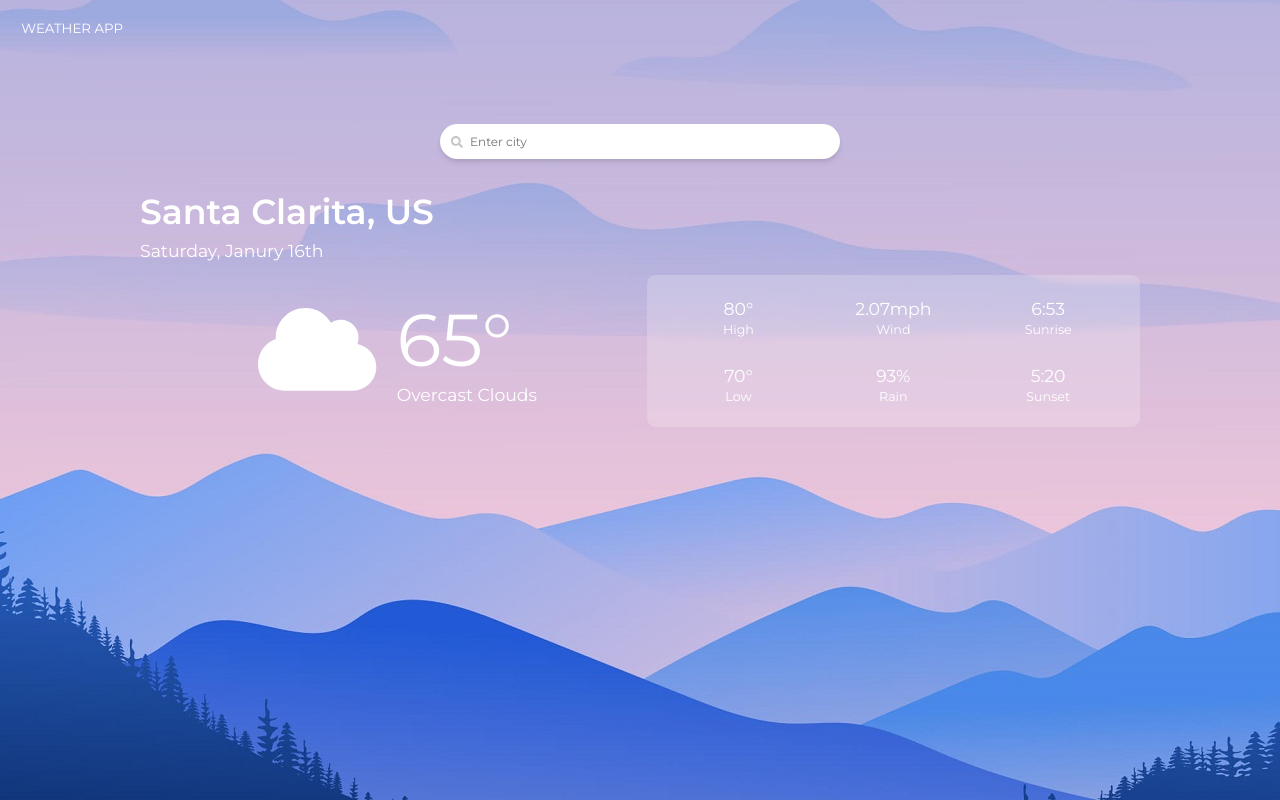
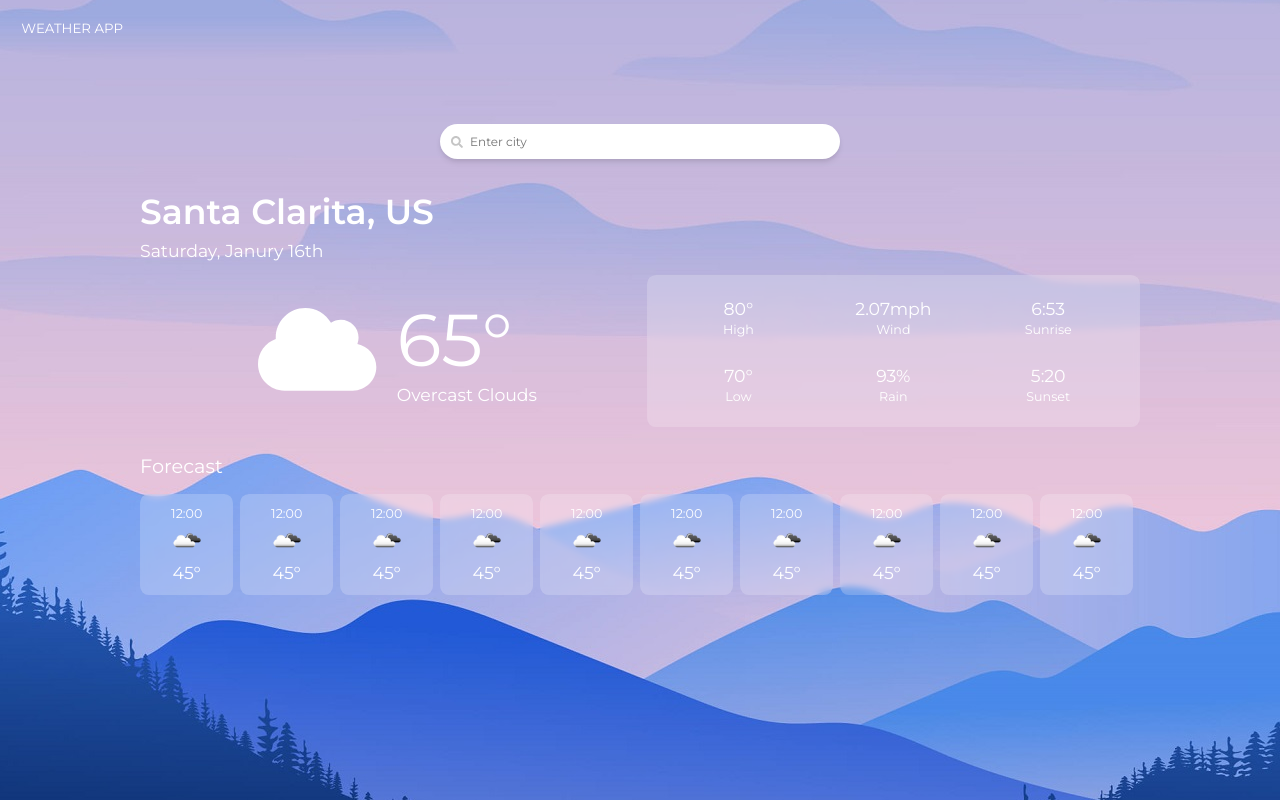
Before and after one commit to oscarsaca/weather-app, a React (Create React App) app: page / in a window 1280 px wide. Built offline with nearby package versions, Linux system fonts and the light colour scheme.

Commit message:
Completed styles for weather forecast component.

```diff
--- a/src/App.css
+++ b/src/App.css
@@ -309,3 +309,90 @@ input {
 .weather-results li span {
     font-size: 1.056em;
 }
+
+/* Weather Forecast */
+.weather-forecast {
+    position: relative;
+    width: 100%;
+    max-width: 83.333em;
+    margin-left: auto;
+    margin-right: auto;
+    margin-top: 2.222em;
+}
+
+.weather-forecast > strong {
+    font-size: 1.611em;
+    font-weight: 400;
+}
+
+.weather-forecast strong + ul {
+    margin-top: 1.333em;
+}
+
+.weather-forecast ul {
+    display: flex;
+    overflow: auto;
+    padding-bottom: 1.111em;
+}
+
+.weather-forecast ul::-webkit-scrollbar {
+    width: 0.667em;
+    height: 0.667em;
+    background: var(--blue);
+    border-radius: 0.667em;
+}
+
+.weather-forecast ul::-webkit-scrollbar-track {
+    background: none;
+}
+
+.weather-forecast ul::-webkit-scrollbar-thumb {
+    border: solid 0.111em transparent;
+    background-clip: padding-box;
+    border-radius: 0.667em;
+    background-color: var(--white);
+}
+
+.weather-forecast ul::-webkit-scrollbar-button {
+    width: 0;
+    height: 0;
+    display: none;
+}
+
+.weather-forecast ul::-webkit-scrollbar-corner {
+    background-color: transparent;
+}
+
+.weather-forecast li {
+    flex: 0 0 auto;
+    padding: 1em 0.444em;
+    width: 7.778em;
+}
+
+.weather-forecast li > * {
+    display: block;
+}
+
+.weather-forecast li > * + * {
+    margin-top: 0.25rem;
+}
+
+.weather-forecast li + li {
+    margin-left: 0.556em;
+}
+
+.weather-forecast li span {
+    font-size: 1.056em;
+}
+
+.weather-forecast li img {
+    margin-left: auto;
+    margin-right: auto;
+    width: 2.778em;
+    aspect-ratio: 1 / 1;
+}
+
+.weather-forecast li strong {
+    font-size: 1.444em;
+    font-weight: 400;
+}
--- /dev/null
+++ b/src/components/weather-forecast/weather-forecast-list.js
@@ -0,0 +1,131 @@
+import React from 'react';
+import forecastPlaceholder from '../../images/forecast-placeholder.png'
+
+const WeatherForecastList = () => {
+    return (
+        <ul>
+            <li className='frosted-bg tac'>
+                <span>12:00</span>
+                <img src={forecastPlaceholder} alt=''/>
+                <strong>45°</strong>
+            </li>
+            <li className='frosted-bg tac'>
+                <span>12:00</span>
+                <img src={forecastPlaceholder} alt=''/>
+                <strong>45°</strong>
+            </li>
+            <li className='frosted-bg tac'>
+                <span>12:00</span>
+                <img src={forecastPlaceholder} alt=''/>
+                <strong>45°</strong>
+            </li>
+            <li className='frosted-bg tac'>
+                <span>12:00</span>
+                <img src={forecastPlaceholder} alt=''/>
+                <strong>45°</strong>
+            </li>
+            <li className='frosted-bg tac'>
+                <span>12:00</span>
+                <img src={forecastPlaceholder} alt=''/>
+                <strong>45°</strong>
+            </li>
+            <li className='frosted-bg tac'>
+                <span>12:00</span>
+                <img src={forecastPlaceholder} alt=''/>
+                <strong>45°</strong>
+            </li>
+            <li className='frosted-bg tac'>
+                <span>12:00</span>
+                <img src={forecastPlaceholder} alt=''/>
+                <strong>45°</strong>
+            </li>
+            <li className='frosted-bg tac'>
+                <span>12:00</span>
+                <img src={forecastPlaceholder} alt=''/>
+                <strong>45°</strong>
+            </li>
+            <li className='frosted-bg tac'>
+                <span>12:00</span>
+                <img src={forecastPlaceholder} alt=''/>
+                <strong>45°</strong>
+            </li>
+            <li className='frosted-bg tac'>
+                <span>12:00</span>
+                <img src={forecastPlaceholder} alt=''/>
+                <strong>45°</strong>
+            </li>
+            <li className='frosted-bg tac'>
+                <span>12:00</span>
+                <img src={forecastPlaceholder} alt=''/>
+                <strong>45°</strong>
+            </li>
+            <li className='frosted-bg tac'>
+                <span>12:00</span>
+                <img src={forecastPlaceholder} alt=''/>
+                <strong>45°</strong>
+            </li>
+            <li className='frosted-bg tac'>
+                <span>12:00</span>
+                <img src={forecastPlaceholder} alt=''/>
+                <strong>45°</strong>
+            </li>
+            <li className='frosted-bg tac'>
+                <span>12:00</span>
+                <img src={forecastPlaceholder} alt=''/>
+                <strong>45°</strong>
+            </li>
+            <li className='frosted-bg tac'>
+                <span>12:00</span>
+                <img src={forecastPlaceholder} alt=''/>
+                <strong>45°</strong>
+            </li>
+            <li className='frosted-bg tac'>
+                <span>12:00</span>
+                <img src={forecastPlaceholder} alt=''/>
+                <strong>45°</strong>
+            </li>
+            <li className='frosted-bg tac'>
+                <span>12:00</span>
+                <img src={forecastPlaceholder} alt=''/>
+                <strong>45°</strong>
+            </li>
+            <li className='frosted-bg tac'>
+                <span>12:00</span>
+                <img src={forecastPlaceholder} alt=''/>
+                <strong>45°</strong>
+            </li>
+            <li className='frosted-bg tac'>
+                <span>12:00</span>
+                <img src={forecastPlaceholder} alt=''/>
+                <strong>45°</strong>
+            </li>
+            <li className='frosted-bg tac'>
+                <span>12:00</span>
+                <img src={forecastPlaceholder} alt=''/>
+                <strong>45°</strong>
+            </li>
+            <li className='frosted-bg tac'>
+                <span>12:00</span>
+                <img src={forecastPlaceholder} alt=''/>
+                <strong>45°</strong>
+            </li>
+            <li className='frosted-bg tac'>
+                <span>12:00</span>
+                <img src={forecastPlaceholder} alt=''/>
+                <strong>45°</strong>
+            </li>
+            <li className='frosted-bg tac'>
+                <span>12:00</span>
+                <img src={forecastPlaceholder} alt=''/>
+                <strong>45°</strong>
+            </li>
+            <li className='frosted-bg tac'>
+                <span>12:00</span>
+                <img src={forecastPlaceholder} alt=''/>
+                <strong>45°</strong>
+            </li>
+        </ul>
+    );
+}
+
+export default WeatherForecastList;
--- /dev/null
+++ b/src/components/weather-forecast/weather-forecast.js
@@ -0,0 +1,13 @@
+import React from 'react';
+import WeatherForecastList from './weather-forecast-list';
+
+const WeatherForecast = ({ forecastTitle }) => {
+    return (
+        <div className='weather-forecast'>
+            <strong>{forecastTitle}</strong>
+            <WeatherForecastList />
+        </div>
+    );
+}
+
+export default WeatherForecast;
--- a/src/components/weather-info/weather-info-container.js
+++ b/src/components/weather-info/weather-info-container.js
@@ -1,6 +1,7 @@
 import WeatherInfoHeader from './weather-info-header';
 import WeatherInfoNow from './weather-info-now';
 import WeatherInfoResults from './weather-info-results';
+import WeatherForecast from '../weather-forecast/weather-forecast';
 
 function WeatherInfoContainer() {
     return (
@@ -14,6 +15,7 @@ function WeatherInfoContainer() {
                 />
             <WeatherInfoNow/>
             <WeatherInfoResults/>
+            <WeatherForecast forecastTitle='Forecast' />
         </div>
     );
 }
```
Also changed, not shown: src/images/forecast-placeholder.png (added), 1 other file (tests, documents, lock files or other folders).
